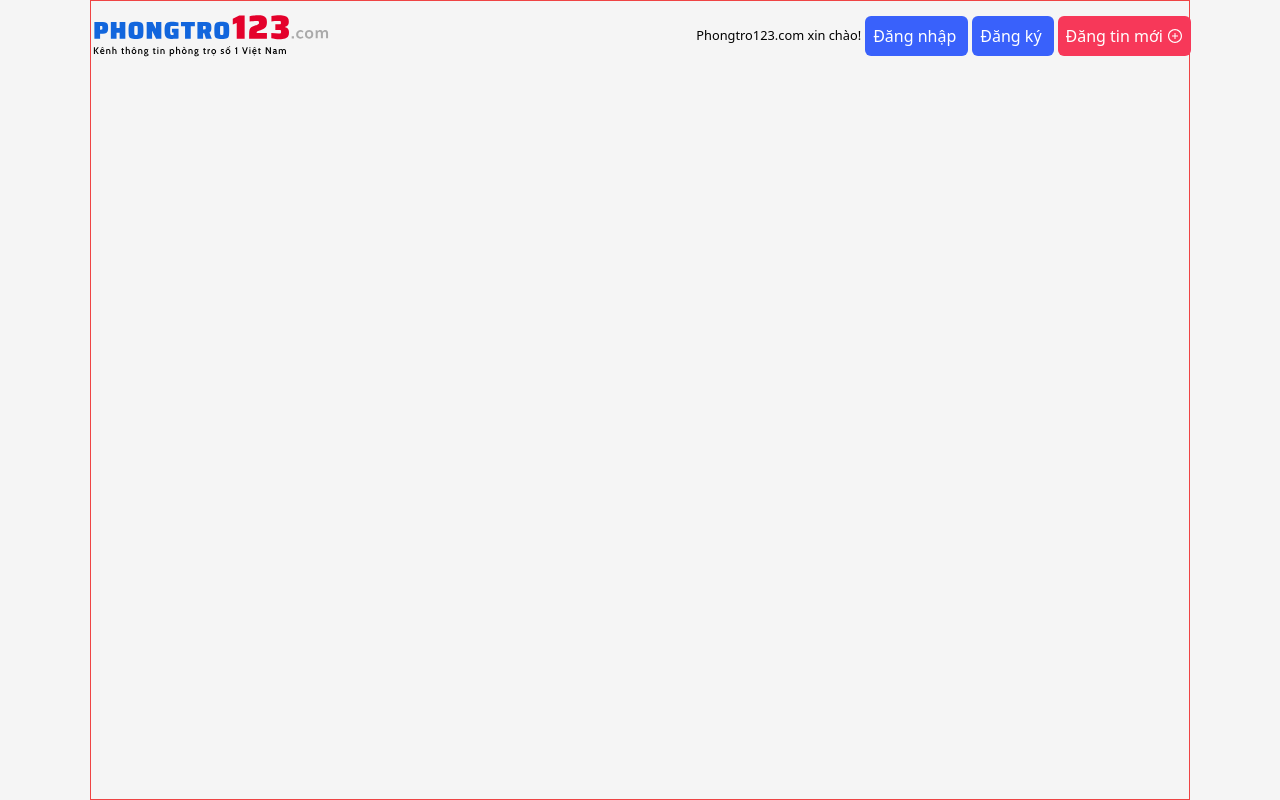
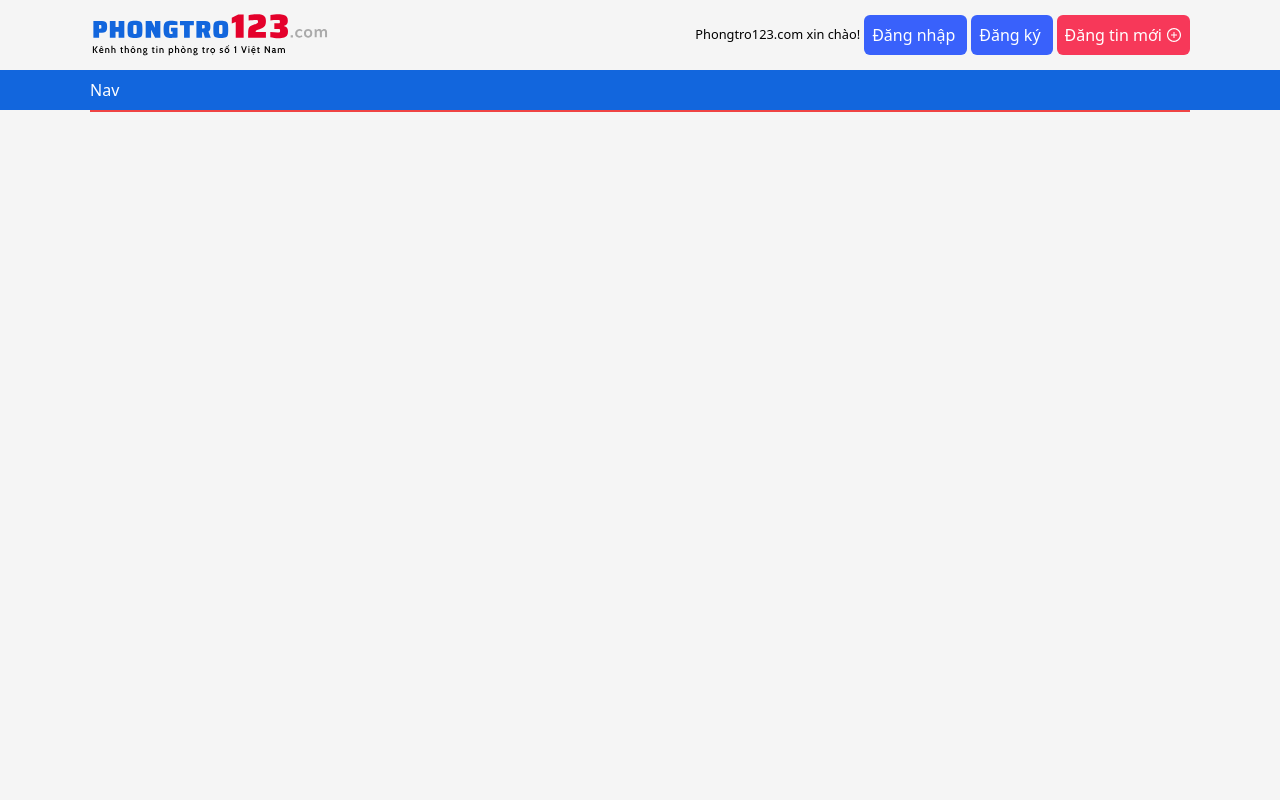
Before and after one commit to ngotrongphong/Web-thue-phong-tro, a React (Create React App) app in the folder client/: page / in a window 1280 px wide. Built offline with nearby package versions, Linux system fonts and the light colour scheme.

Commit message:
fix header

```diff
--- a/client/src/containers/Public/Header.js
+++ b/client/src/containers/Public/Header.js
@@ -11,7 +11,8 @@ const Header = () => {
     navigate(path.LOGIN);
   }, []);
   return (
-    <div className="flex items-center justify-between w-1100">
+    <div className="w-1100">
+      <div className="flex items-center justify-between w-full">
         <img
           src={logo}
           alt="logo"
@@ -39,6 +40,7 @@ const Header = () => {
           ></Button>
         </div>
       </div>
+    </div>
   );
 };
 
--- a/client/src/containers/Public/Home.js
+++ b/client/src/containers/Public/Home.js
@@ -1,12 +1,14 @@
 import React from "react";
 import Header from "./Header";
 import { Outlet } from "react-router-dom";
+import Navigation from "./Navigation";
 
 const Home = () => {
   return (
-    <div className="h-full m-auto border border-red-500 w-1100">
+    <div className="flex flex-col items-center w-full h-full ">
       <Header></Header>
-      <div className="flex flex-col items-center justify-start w-full">
+      <Navigation></Navigation>
+      <div className="flex flex-col items-center justify-start border border-red-500 w-1100">
         <Outlet></Outlet>
       </div>
     </div>
--- /dev/null
+++ b/client/src/containers/Public/Navigation.js
@@ -0,0 +1,11 @@
+import React from "react";
+
+const Navigation = () => {
+  return (
+    <div className="w-screen flex justify-center items-center h-[40px] bg-secondary text-white">
+      <div className="w-1100 ">Nav</div>
+    </div>
+  );
+};
+
+export default Navigation;
--- a/client/src/containers/Public/index.js
+++ b/client/src/containers/Public/index.js
@@ -1,3 +1,4 @@
 export { default as Header } from "./Header";
 export { default as Home } from "./Home";
 export { default as Login } from "./Login";
+export { default as Navigation } from "./Navigation";
```
Lines whose indentation alone changed are shown as unchanged.
